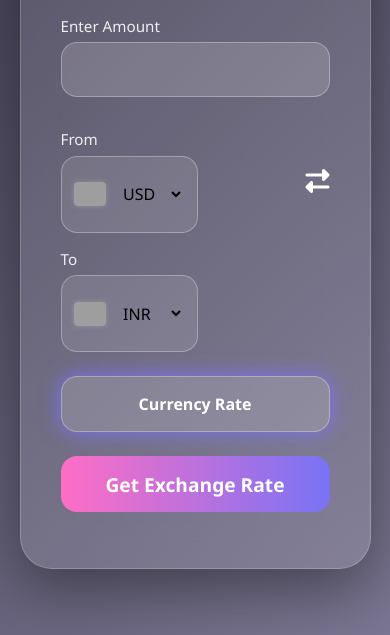
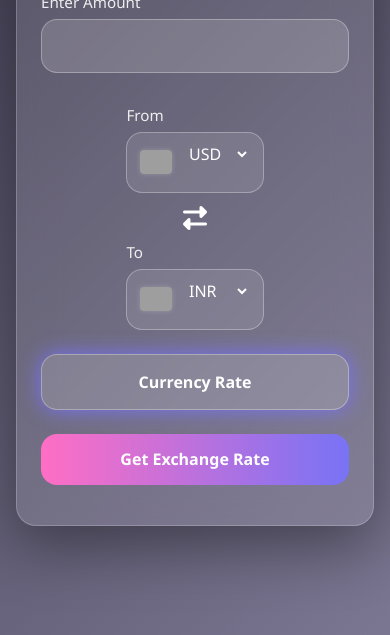
Before and after one commit to Aditya-das-4707-e/Currency-Converter, a plain HTML site: page index.html in a window 390 px wide. Shown: the part 209-844 px from the top of the page. Drawn offline with Linux system fonts and the light colour scheme; grey boxes are pictures that could not be loaded.

Commit message:
Update style3.css

```diff
--- a/style3.css
+++ b/style3.css
@@ -15,6 +15,7 @@ body {
     background-size: 200% 200%;
     animation: gradientShift 20s ease infinite;
     overflow-x: hidden;
+    padding: 1rem;
 }
 
 @keyframes gradientShift {
@@ -28,7 +29,7 @@ body {
     backdrop-filter: blur(20px);
     padding: 2.5rem;
     border-radius: 2rem;
-    width: 90%;
+    width: 100%;
     max-width: 420px;
     box-shadow: 0 20px 60px rgba(0, 0, 0, 0.4);
     transition: all 0.5s ease;
@@ -121,6 +122,8 @@ form input:focus {
     padding: 0.3rem 0.8rem;
     border: 1px solid rgba(255, 255, 255, 0.3);
     transition: all 0.3s ease;
+    width: 100%;
+    max-width: 180px;
 }
 
 .select-container:hover {
@@ -142,13 +145,13 @@ form input:focus {
 
 .select-container select {
     background: #97909600;
-    color: black;
+    color: #fff;
     font-size: 1rem;
     cursor: pointer;
     padding: 0.3rem;
     border: none;
     border-radius: 0.5rem;
-    margin-top: 1rem;
+    flex-grow: 1;
 }
 
 .msg {
@@ -207,3 +210,24 @@ form button:hover {
     font-weight: 500;
     margin-bottom: 0.4rem;
 }
+
+@media (max-width: 480px) {
+    .container {
+        padding: 1.5rem;
+        border-radius: 1.25rem;
+    }
+    .dropdown {
+        flex-direction: column;
+        gap: 0.8rem;
+    }
+    .select-container {
+        max-width: 100%;
+        width: 100%;
+    }
+    h2 {
+        font-size: 1.6rem;
+    }
+    form button {
+        font-size: 1rem;
+    }
+}
```
